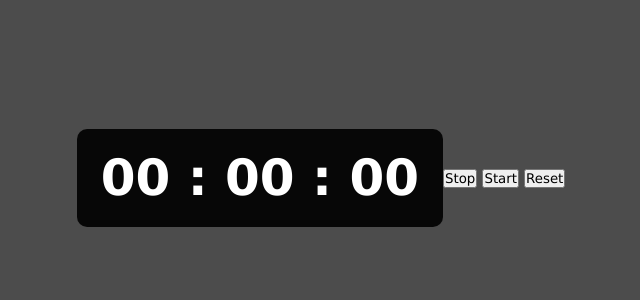
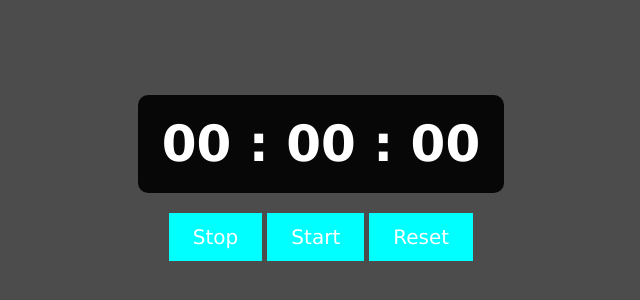
Before and after one commit to ayerkasak/tictactoe, a plain HTML site: page Full-Stack Developer Bootcamp/stopwatch/index.html in a window 1280 px wide. Shown: the part 222-522 px from the top of the page, without its empty margins (319-959 px from the left). Drawn offline with Linux system fonts and the light colour scheme.

Commit message:
adding css to buttons

```diff
--- a/Full-Stack Developer Bootcamp/stopwatch/style.css
+++ b/Full-Stack Developer Bootcamp/stopwatch/style.css
@@ -12,6 +12,7 @@ body{
     justify-content: center;
     align-items: center;
     min-height: 100vh;
+    flex-direction: column;
 }
 
 .stopwatch{
@@ -24,3 +25,16 @@ body{
     font-size: 50px;
     font-weight: 600;
 }
+
+.buttons{
+    margin-top: 20px;
+}
+
+.btn{
+    font-size: 20px;
+    background: none;
+    border: none;
+    color: #fff;
+    background-color: aqua;
+    padding: 12px 24px;
+}
```
